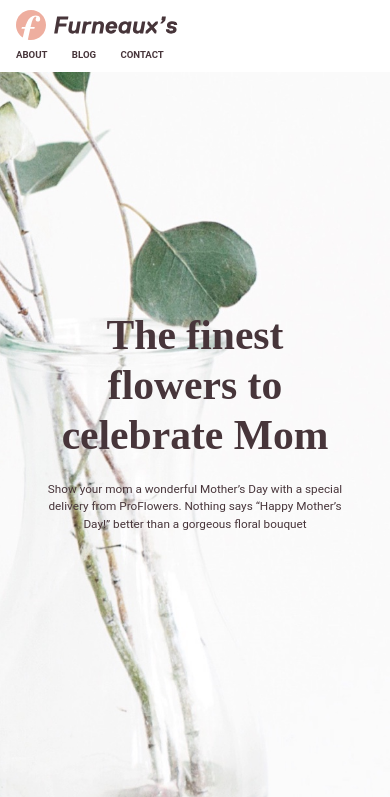
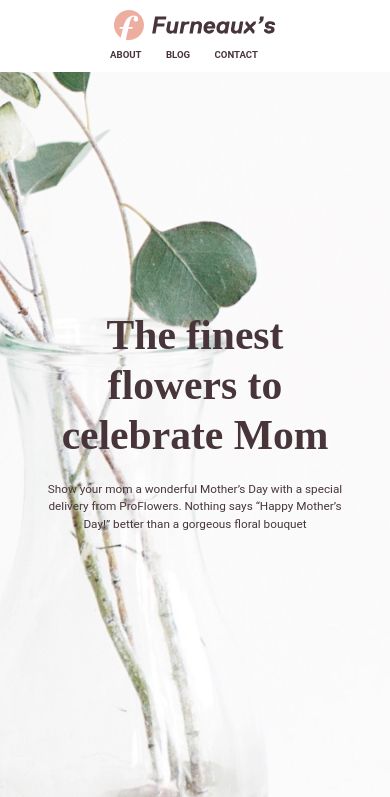
Before and after one commit to haroldao/Grids_Website_Training, a website: page index.html in a window 390 px wide. Shown: the top 797 px of the page. Drawn offline with Linux system fonts and the light colour scheme.

Commit message:
Mobile Header Text Centered

```diff
--- a/style.css
+++ b/style.css
@@ -207,8 +207,11 @@ footer img {
   nav {
     float: none !important;
   }
+  header {
+    text-align: center;
+  }
   header nav a {
-    margin-left: 0 !important;
+    margin-left: 0;
     margin-right: 22px;
   }
 }
```
